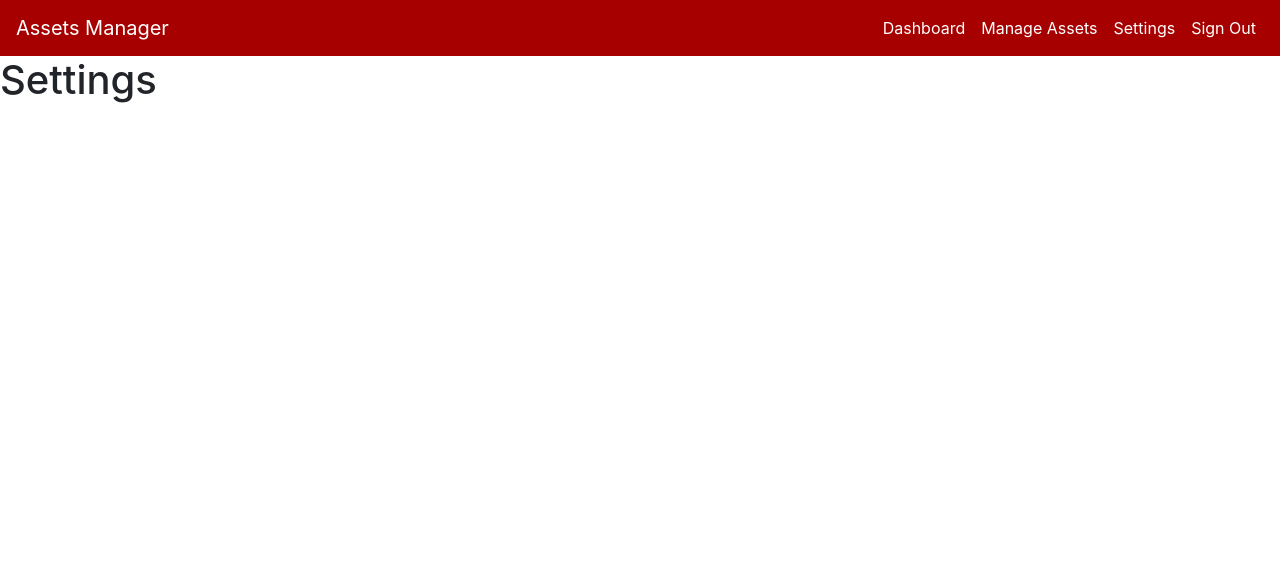
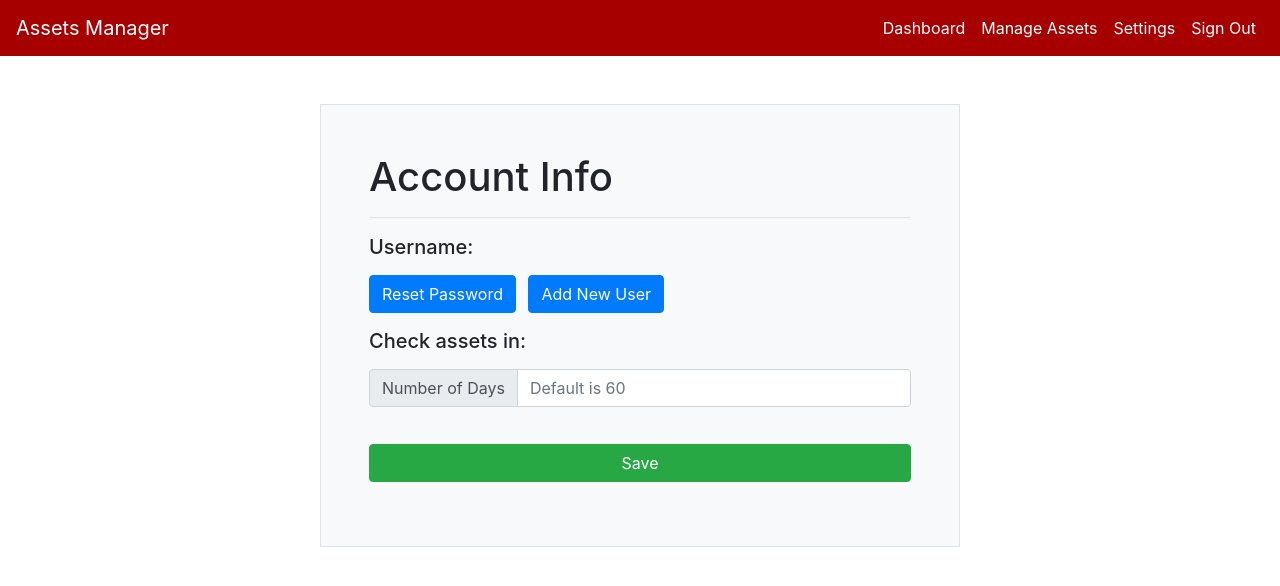
Before and after one commit to jared2021/342-Project, a PHP site: page /php/Settings.php in a window 1280 px wide. Shown: the top 586 px of the page. Run offline with PHP 8.4, Linux system fonts and the light colour scheme.

Commit message:
Format Settings page

```diff
--- /dev/null
+++ b/css/Settings.css
@@ -0,0 +1,7 @@
+div.container {
+    margin-left: 25%;
+}
+
+div.container * {
+    margin-bottom: 3%;
+}
--- a/php/Settings.php
+++ b/php/Settings.php
@@ -7,22 +7,32 @@
 
     <!-- Bootstrap CSS -->
     <link rel="stylesheet" href="https://stackpath.bootstrapcdn.com/bootstrap/4.3.1/css/bootstrap.min.css" integrity="sha384-ggOyR0iXCbMQv3Xipma34MD+dH/1fQ784/j6cY/iJTQUOhcWr7x9JvoRxT2MZw1T" crossorigin="anonymous">
-    <script src="https://ajax.googleapis.com/ajax/libs/jquery/3.4.1/jquery.min.js"></script>
+    <link rel="stylesheet" href="../css/Settings.css">
+
     <title>Manage Assets</title>
 
   </head>
   <body>
-    <?php include 'Navbar.php' ?>
+    <?php
+        include 'Navbar.php';
+	?>
 
-    <h1>Settings</h1>
+    <div class="container cd-flex flex-column p-5 border bg-light mt-5 w-50">
+        <h1>Account Info</h1>
+        <hr>
+    	<h5>Username:</h5>
+    	<input type="button" name="ResetPW" class="btn btn-primary" value="Reset Password">
+    	<input type="button" name="AddUser" class="btn btn-primary ml-2" value="Add New User">
+    	<h5>Check assets in:</h5>
+        <div class="input-group mb-3">
+          <div class="input-group-prepend">
+            <span class="input-group-text" id="inputGroup-sizing-default">Number of Days</span>
+          </div>
+          <input type="text" class="form-control" placeholder="Default is 60" aria-label="Default" aria-describedby="inputGroup-sizing-default">
+        </div>
+        <input type="button" name="save" class="btn btn-block btn-success" value="Save">
+    </div>
 
-
-    <script>
-      $( '.nav' ).find( 'li.active' ).removeClass( 'active' );
-      $( this ).parent( 'li' ).addClass( 'active' );
-    </script>
-    <!-- Optional JavaScript -->
-    <!-- jQuery first, then Popper.js, then Bootstrap JS -->
     <script src="https://code.jquery.com/jquery-3.3.1.slim.min.js" integrity="sha384-q8i/X+965DzO0rT7abK41JStQIAqVgRVzpbzo5smXKp4YfRvH+8abtTE1Pi6jizo" crossorigin="anonymous"></script>
     <script src="https://cdnjs.cloudflare.com/ajax/libs/popper.js/1.14.7/umd/popper.min.js" integrity="sha384-UO2eT0CpHqdSJQ6hJty5KVphtPhzWj9WO1clHTMGa3JDZwrnQq4sF86dIHNDz0W1" crossorigin="anonymous"></script>
     <script src="https://stackpath.bootstrapcdn.com/bootstrap/4.3.1/js/bootstrap.min.js" integrity="sha384-JjSmVgyd0p3pXB1rRibZUAYoIIy6OrQ6VrjIEaFf/nJGzIxFDsf4x0xIM+B07jRM" crossorigin="anonymous"></script>
```
Also changed, not shown: Settings.php (deleted, +0 -44 lines).
